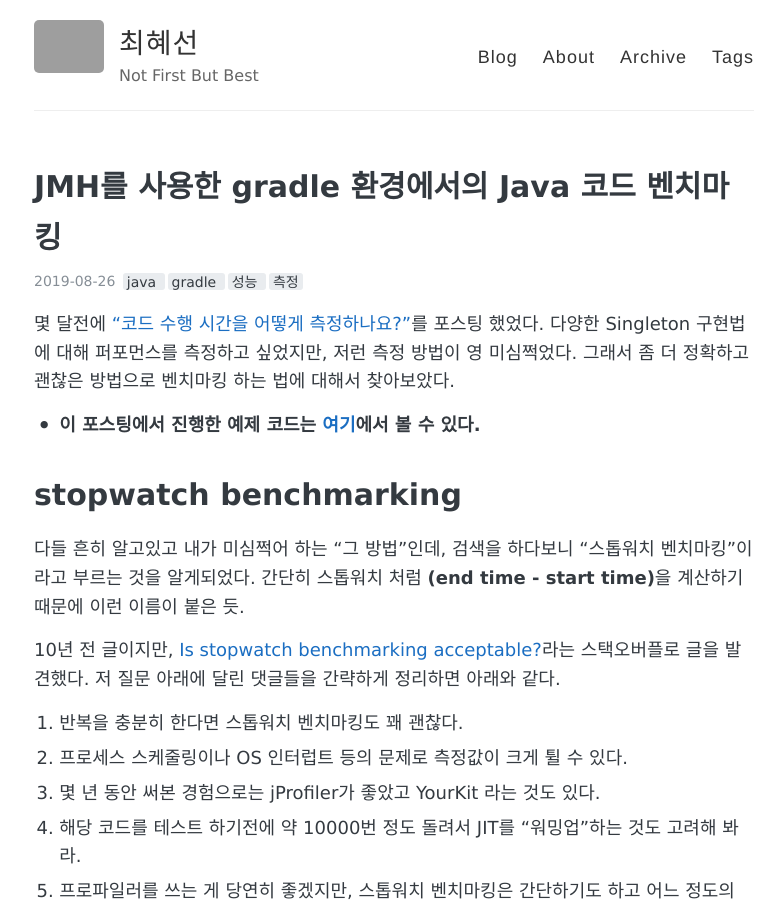
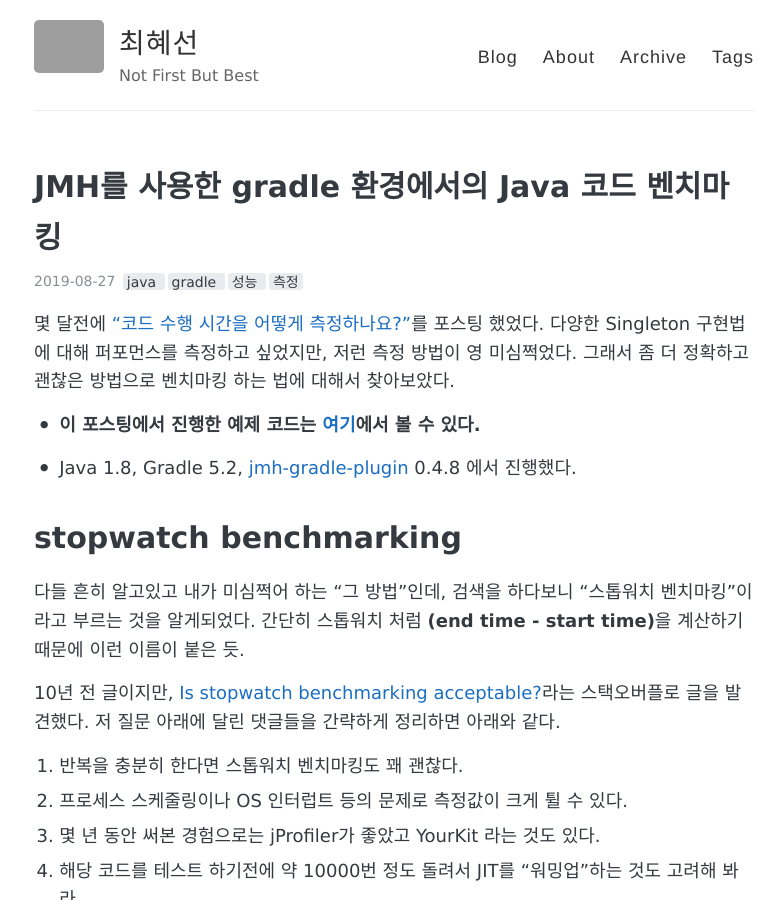
Before and after one commit to hyesun03/hyesun03.github.io, a Jekyll site: the page built from _posts/2019-08-27-how-to-benchmark-java.md, in a window 1280 px wide and 900 px high. Shown: the whole window, without its empty margins (246-1030 px from the left). Built offline with Jekyll 4.4.1, drawn with Linux system fonts in a browser that asks for light colours; comment, search, counter and statistics services are not loaded; grey boxes are pictures that could not be loaded.

Commit message:
포스팅 날짜 변경 및 테스트 환경 추가

```diff
--- a/_posts/2019-08-26-how-to-benchmark-java.md
+++ b/_posts/2019-08-27-how-to-benchmark-java.md
@@ -12,6 +12,8 @@ tags:
 몇 달전에 ["코드 수행 시간을 어떻게 측정하나요?"](https://hyesun03.github.io/2019/04/19/check-code-execution-time/)를 포스팅 했었다. 다양한 Singleton 구현법에 대해 퍼포먼스를 측정하고 싶었지만, 저런 측정 방법이 영 미심쩍었다. 그래서 좀 더 정확하고 괜찮은 방법으로 벤치마킹 하는 법에 대해서 찾아보았다.
 
 * **이 포스팅에서 진행한 예제 코드는 [여기](https://github.com/hyesun03/jmh-gradle-tutorial)에서 볼 수 있다.**
+
+* Java 1.8, Gradle 5.2, [jmh-gradle-plugin](https://github.com/melix/jmh-gradle-plugin) 0.4.8 에서 진행했다.
 
 # stopwatch benchmarking
 다들 흔히 알고있고 내가 미심쩍어 하는 "그 방법"인데, 검색을 하다보니 "스톱워치 벤치마킹"이라고 부르는 것을 알게되었다. 간단히 스톱워치 처럼 **(end time - start time)**을 계산하기 때문에 이런 이름이 붙은 듯.
```
